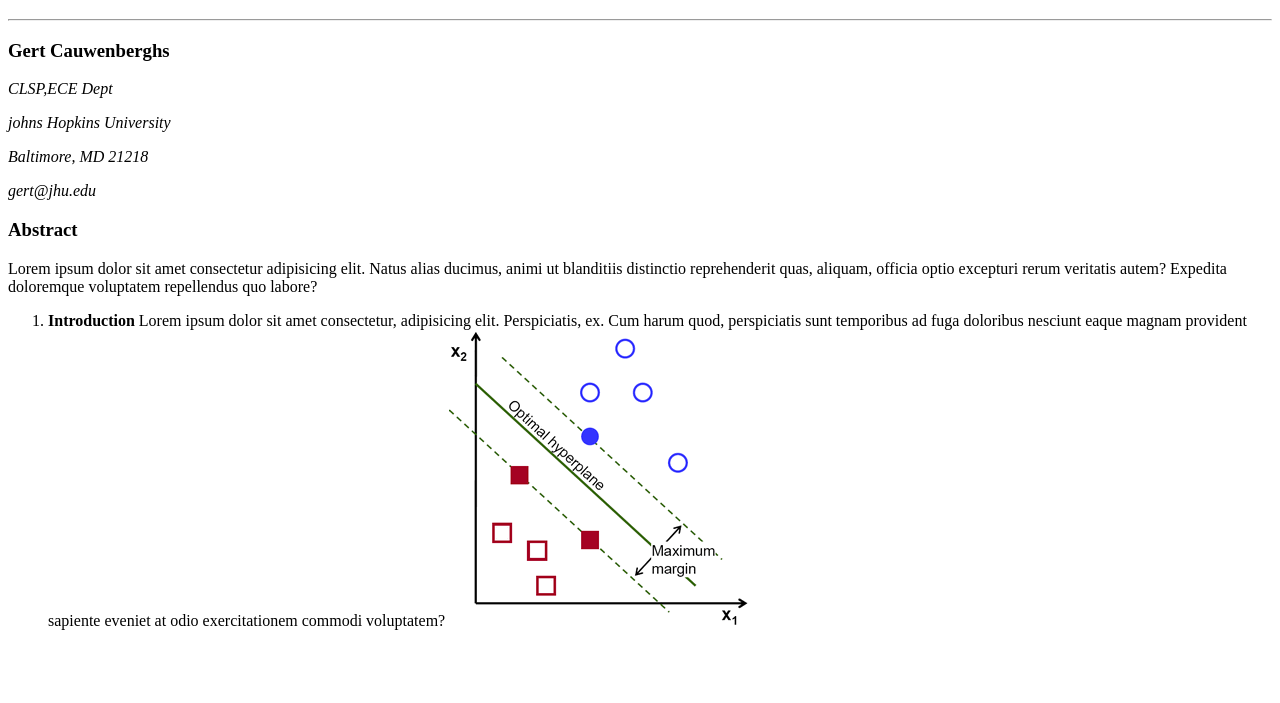
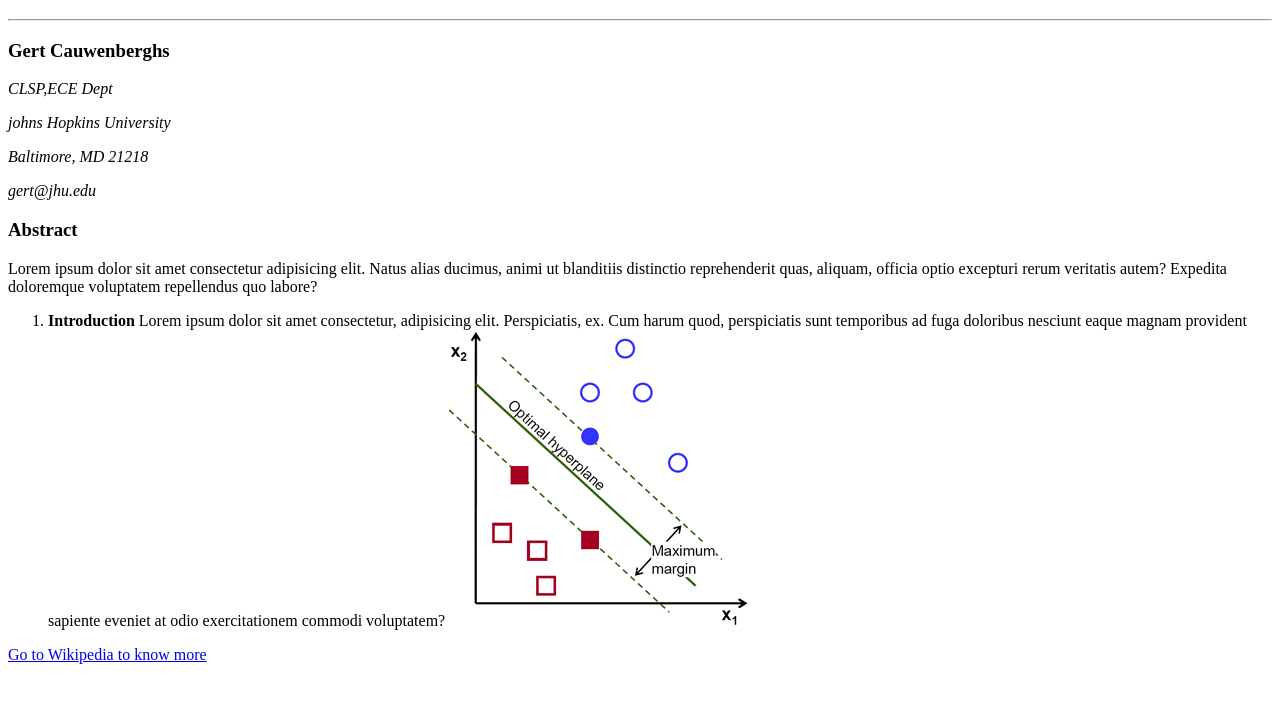
Before and after one commit to elmochimento/html-london-trip, a plain HTML site: page paper.html in a window 1280 px wide. Shown: the part 61-764 px from the top of the page. Drawn offline with Linux system fonts and the light colour scheme.

Commit message:
introduction of link in page

```diff
--- a/paper.html
+++ b/paper.html
@@ -36,7 +36,7 @@
         </ol>
     </div>
 
-
+    <a href="https://it.wikipedia.org/wiki/Pagina_principale" target="_blank"> Go to Wikipedia to know more</a>
 
 </body>
 
```
